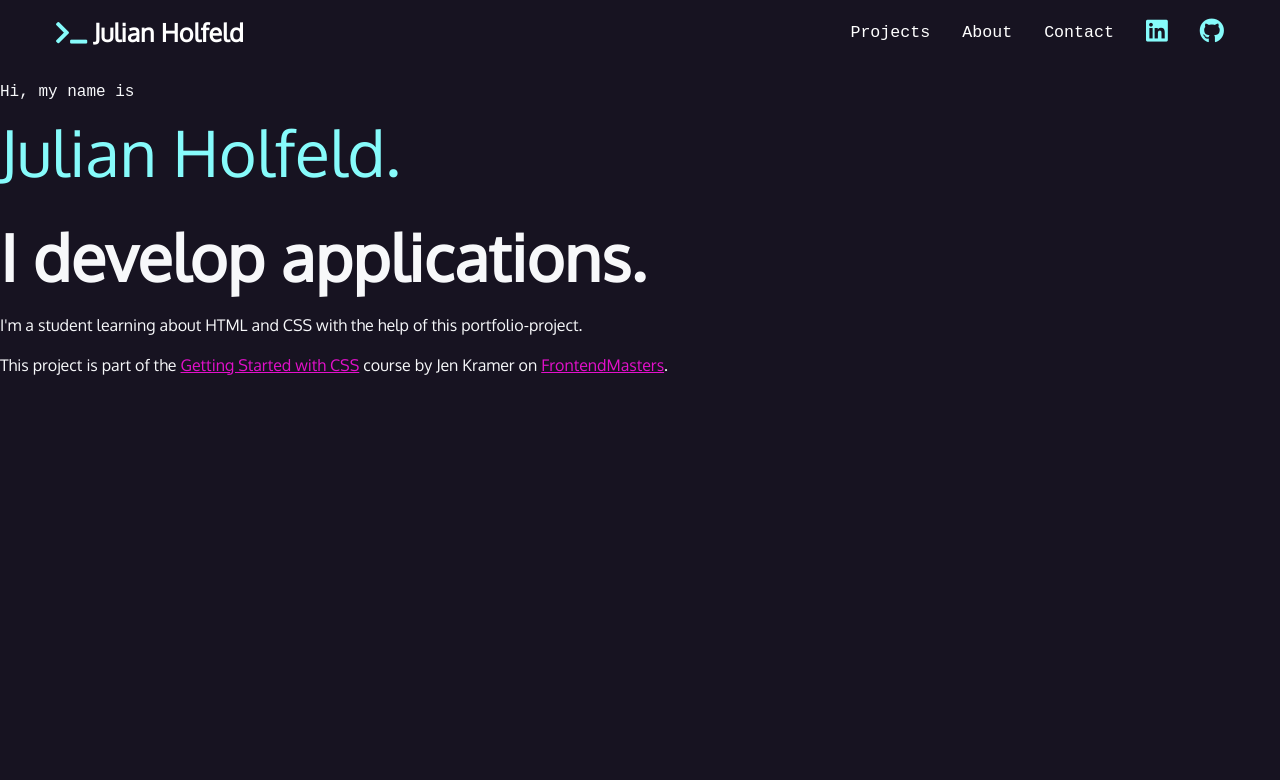
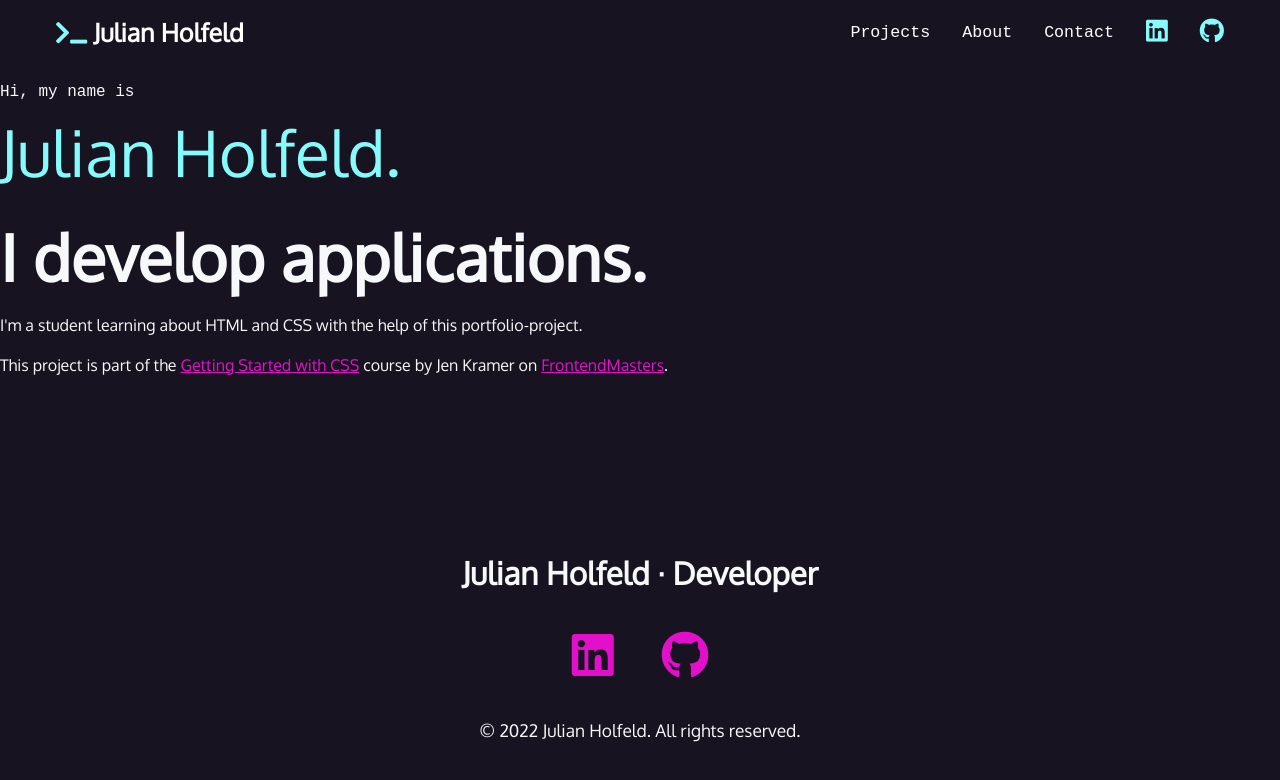
Before and after one commit to Morphclue/getting-started-with-css, a plain HTML site: page index.html in a window 1280 px wide. Drawn offline with Linux system fonts and the light colour scheme; a web font is replaced by a local one.

Commit message:
feat: add footer

```diff
--- a/index.html
+++ b/index.html
@@ -54,5 +54,24 @@
 </section>
 
 <!-- Contact-Section -->
+
+<footer>
+    <h2>Julian Holfeld &middot; Developer</h2>
+    <ul>
+        <li>
+            <a href="https://www.linkedin.com/in/julian-holfeld/" target="_blank">
+                <span class="fab fa-linkedin" aria-hidden="true"></span>
+                <span class="sr-only">LinkedIn</span>
+            </a>
+        </li>
+        <li>
+            <a href="https://github.com/Morphclue" target="_blank">
+                <span class="fab fa-github" aria-hidden="true"></span>
+                <span class="sr-only">Github</span>
+            </a>
+        </li>
+    </ul>
+    <p><small>&copy; 2022 Julian Holfeld. All rights reserved.</small></p>
+</footer>
 </body>
 </html>
--- a/styles.css
+++ b/styles.css
@@ -127,3 +127,18 @@ nav a:hover, nav [class*="fa-"]:hover {
         margin-right: auto;
     }
 }
+
+footer {
+    text-align: center;
+}
+
+footer ul {
+    list-style-type: none;
+    padding: 0;
+    margin: 2rem 0;
+    display: flex;
+    flex-flow: row wrap;
+    justify-content: center;
+    gap: 3rem;
+    font-size: 3rem;
+}
```
